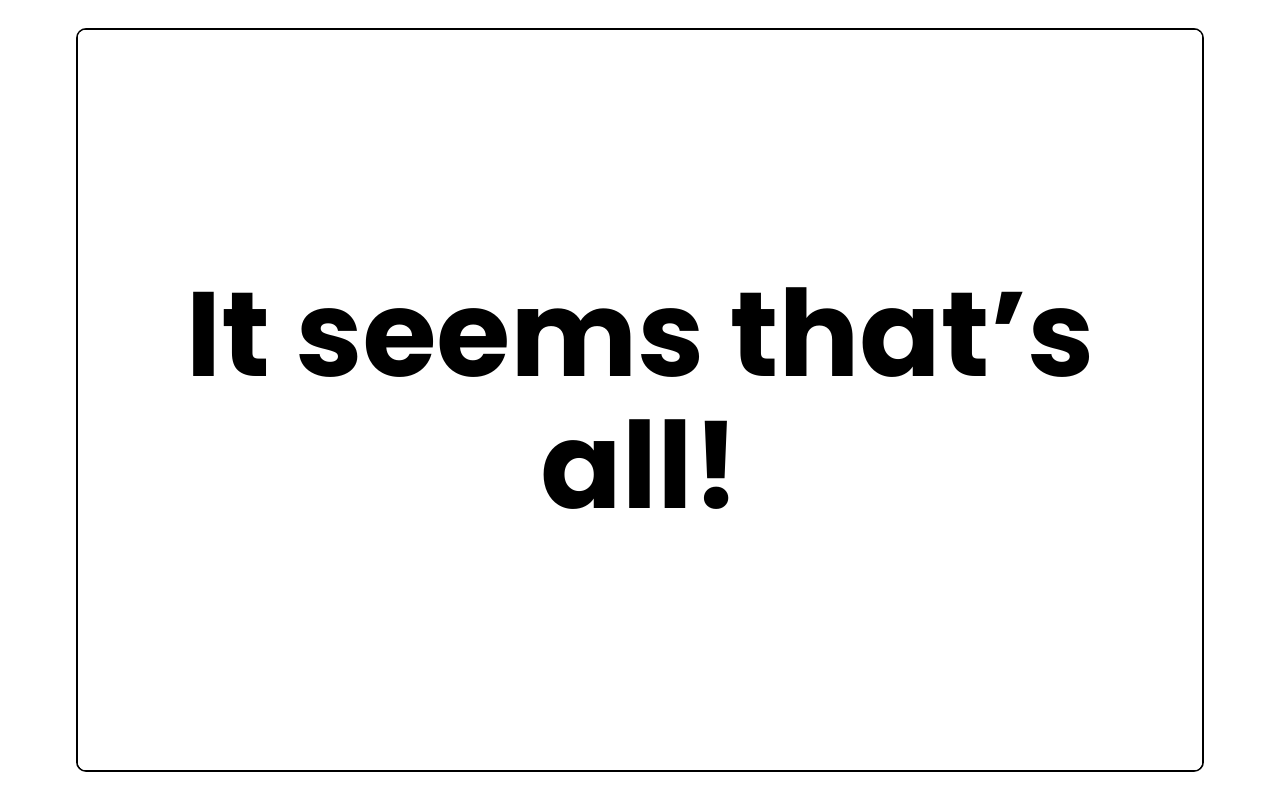
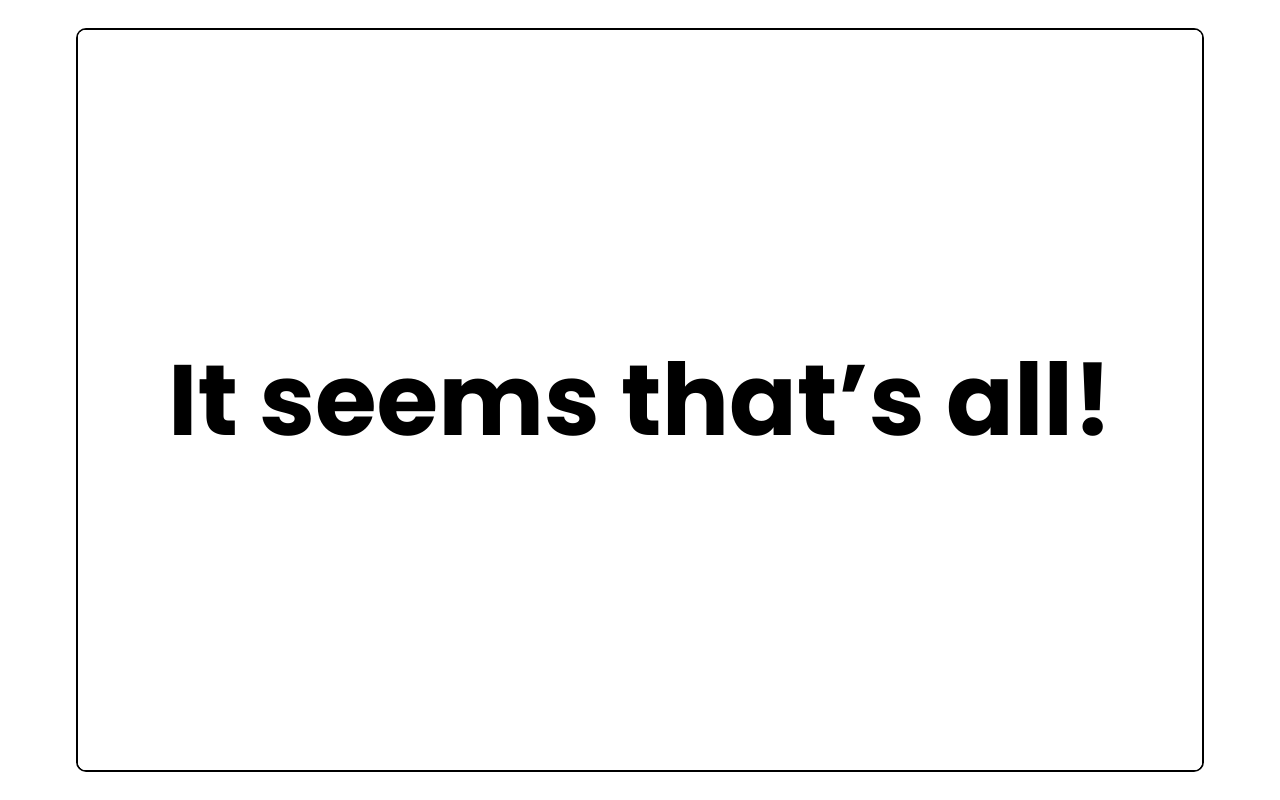
Before and after one commit to czajkowskis/AI_Guardians, a Vue app: page /results in a window 1280 px wide. Built offline with nearby package versions, Linux system fonts and the light colour scheme.

Commit message:
CHANGE: Font size in PresentationCard component

```diff
--- a/src/components/PresentationCard.vue
+++ b/src/components/PresentationCard.vue
@@ -58,7 +58,7 @@ export default {
 
 h1 {
   font-family: "Poppins";
-  font-size: 120px;
+  font-size: 100px;
   color: #000;
 }
 </style>
```
